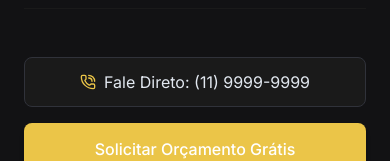
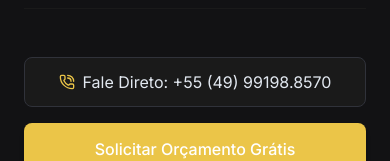
Before and after one commit to oleonardofischer/durinoxx, a React (Vite) app: page / in a window 390 px wide. Both pictures are taken after a click on the button 354 px from the left and 40 px from the top of the page. Shown: the part 389-550 px from the top of the page. Built offline with nearby package versions, Linux system fonts and the light colour scheme; no server answers.

Commit message:
feat(header): update contact phone number
Replace placeholder phone number with the official Durinoxx contact number.

```diff
--- a/src/components/Header.tsx
+++ b/src/components/Header.tsx
@@ -139,7 +139,7 @@ export default function Header({ onOpenQuote }: HeaderProps) {
               className="flex items-center justify-center space-x-2 text-slate-300 bg-slate-900 border border-slate-800 py-3 rounded-lg"
             >
               <PhoneCall className="h-4 w-4 text-orange-500" />
-              <span>Fale Direto: (11) 9999-9999</span>
+              <span>Fale Direto: +55 (49) 99198.8570</span>
             </a>
             <button
               onClick={() => {
```
